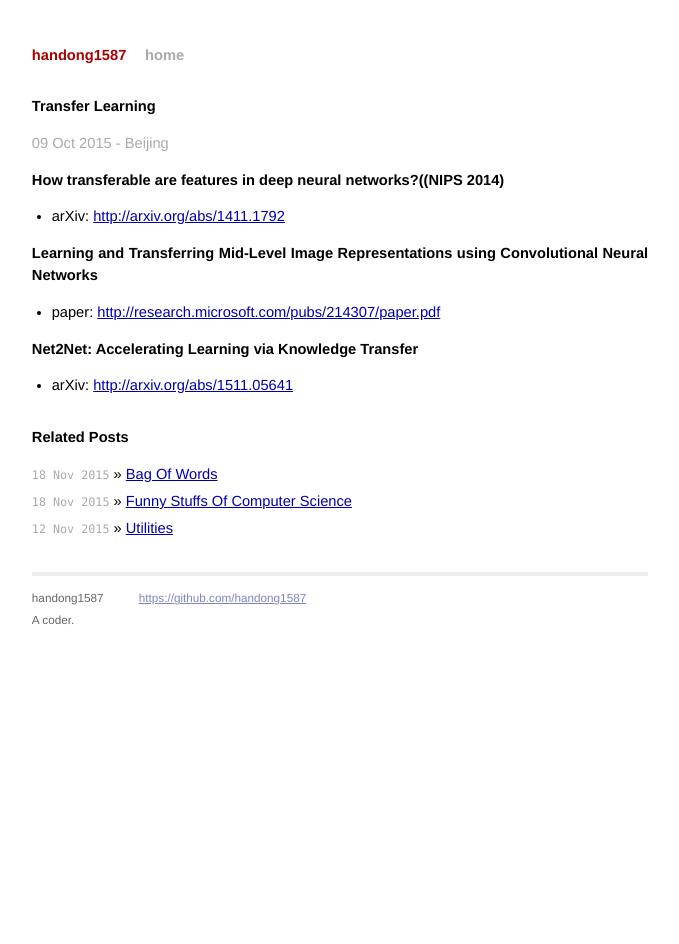
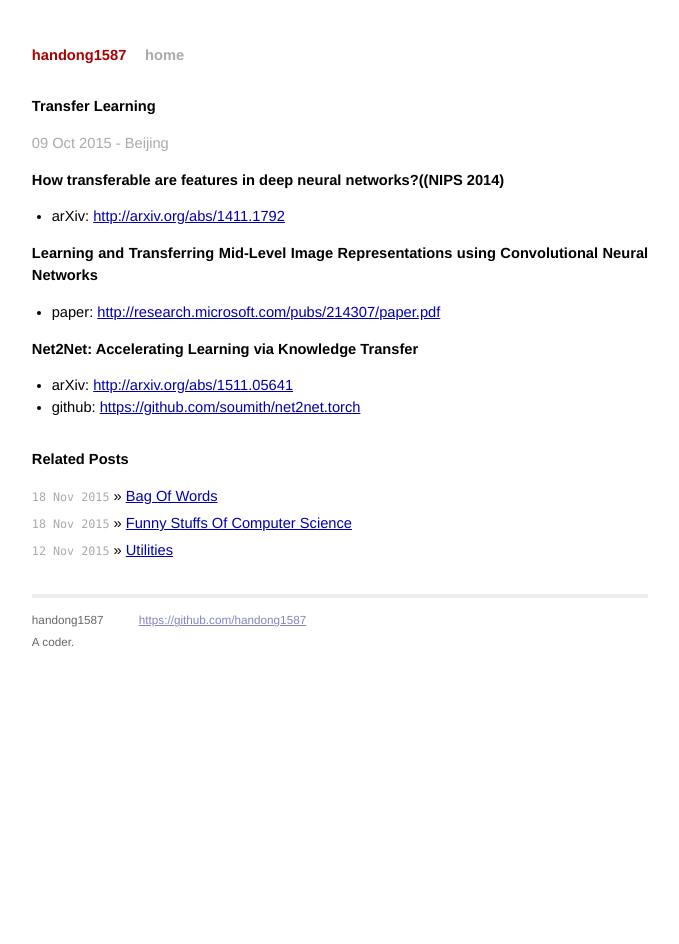
Before and after one commit to handong1587/handong1587.github.io, a Jekyll site: the page built from _posts/deep_learning/2015-10-09-transfer-learning.md, in a window 1280 px wide. Shown: the whole page, without its empty margins (300-979 px from the left). Built offline with Jekyll 4.4.1, drawn with Linux system fonts in a browser that asks for light colours; Markdown is read by kramdown in place of the engine named in the settings; comment, search, counter and statistics services are not loaded; some of the changed lines change nothing that is shown.

Commit message:
update transfer-learning.md

```diff
--- a/_posts/deep_learning/2015-10-09-transfer-learning.md
+++ b/_posts/deep_learning/2015-10-09-transfer-learning.md
@@ -20,3 +20,4 @@ title: Transfer Learning
 **Net2Net: Accelerating Learning via Knowledge Transfer**
 
 - arXiv: [http://arxiv.org/abs/1511.05641](http://arxiv.org/abs/1511.05641)
+- github: [https://github.com/soumith/net2net.torch](https://github.com/soumith/net2net.torch)
```
